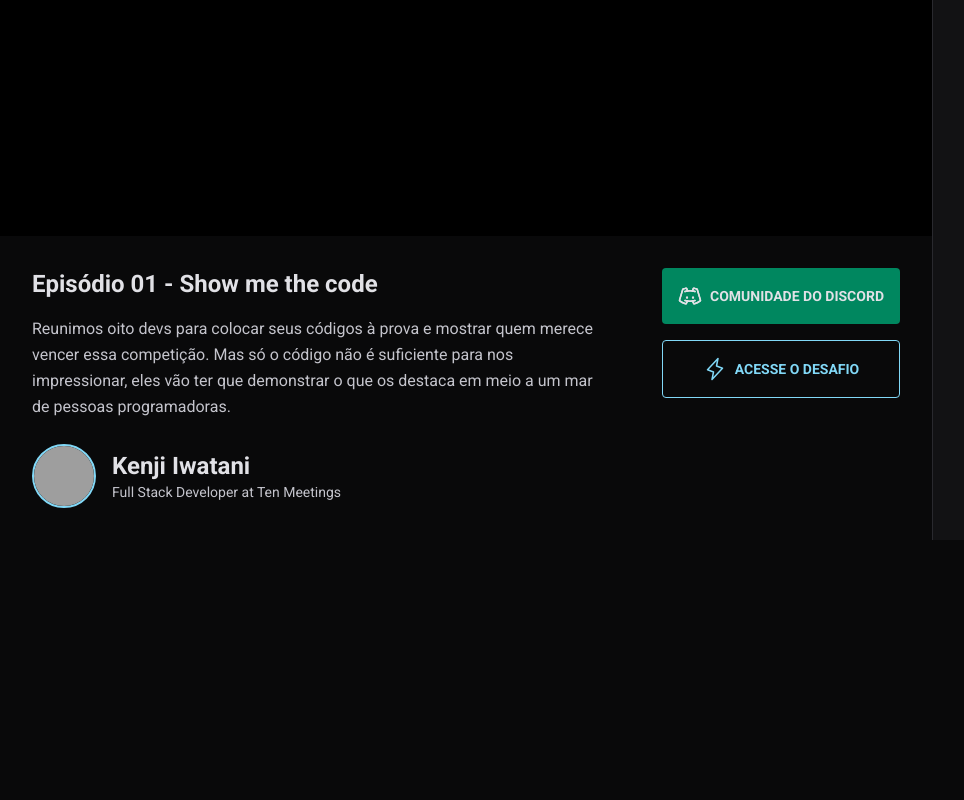
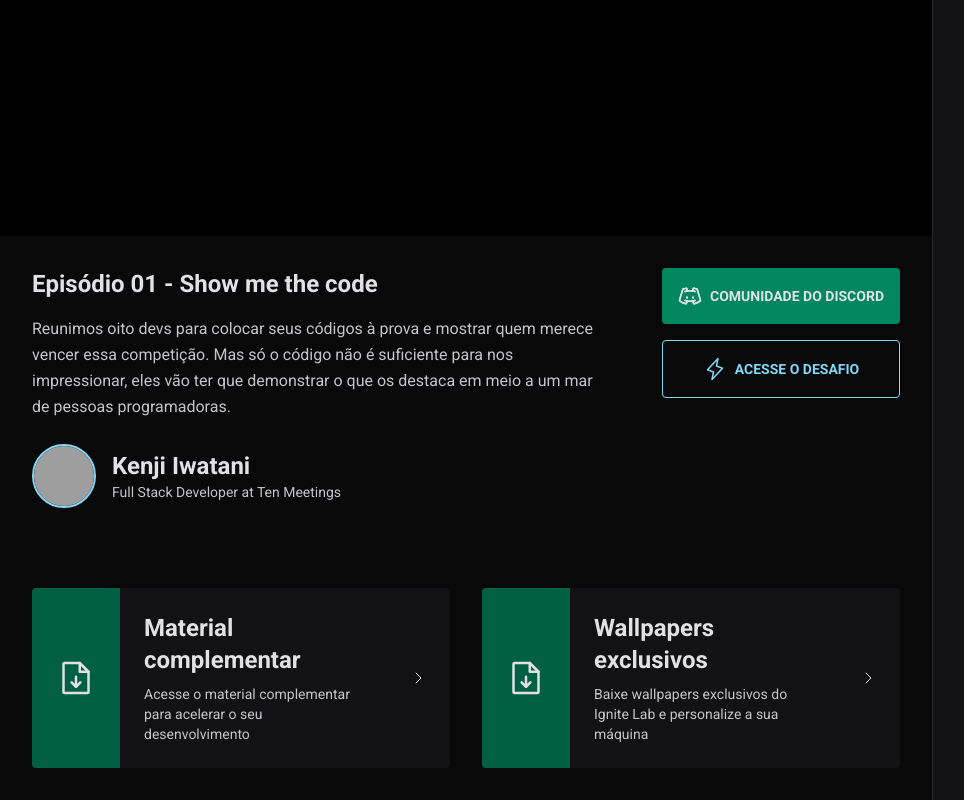
Before and after one commit to iwataniKenji/event-platform, a React (Vite) app: page /event/lesson/1 in a window 1280 px wide. Shown: the part 319-1119 px from the top of the page, without its empty margins (0-964 px from the left). Before the commit the page ends 859 px from the top, so only its background shows below. Built offline with nearby package versions, Linux system fonts and the light colour scheme; no server answers; grey boxes are pictures that could not be loaded.

Commit message:
adding downloadable content section

```diff
--- a/src/components/Video.tsx
+++ b/src/components/Video.tsx
@@ -1,4 +1,9 @@
-import { DiscordLogo, Lightning } from "phosphor-react";
+import {
+  CaretRight,
+  DiscordLogo,
+  FileArrowDown,
+  Lightning,
+} from "phosphor-react";
 
 export function Video() {
   return (
@@ -53,7 +58,45 @@ export function Video() {
             </a>
           </div>
         </div>
-        <div></div>
+        <div className="gap-8 mt-20 grid grid-cols-2">
+          <a
+            href=""
+            className="bg-gray-700 rounded overflow-hidden flex items-stretch gap-6 hover:bg-gray-600 transition-colors"
+          >
+            <div className="bg-green-700 h-full p-6 flex items-center">
+              <FileArrowDown size={40} />
+            </div>
+            <div className="py-6 leading-relaxed">
+              <strong className="text-2xl">Material complementar</strong>
+              <p className="text-sm text-gray-200 mt-2">
+                Acesse o material complementar para acelerar o seu
+                desenvolvimento
+              </p>
+            </div>
+            <div className="h-full p-6 flex items-center">
+              <CaretRight />
+            </div>
+          </a>
+
+          <a
+            href=""
+            className="bg-gray-700 rounded overflow-hidden flex items-stretch gap-6 hover:bg-gray-600 transition-colors"
+          >
+            <div className="bg-green-700 h-full p-6 flex items-center">
+              <FileArrowDown size={40} />
+            </div>
+            <div className="py-6 leading-relaxed">
+              <strong className="text-2xl">Wallpapers exclusivos</strong>
+              <p className="text-sm text-gray-200 mt-2">
+                Baixe wallpapers exclusivos do Ignite Lab e personalize a sua
+                máquina
+              </p>
+            </div>
+            <div className="h-full p-6 flex items-center">
+              <CaretRight />
+            </div>
+          </a>
+        </div>
       </div>
     </div>
   );
```
Also changed, not shown: src/pages/Event.tsx (line endings or trailing spaces).
